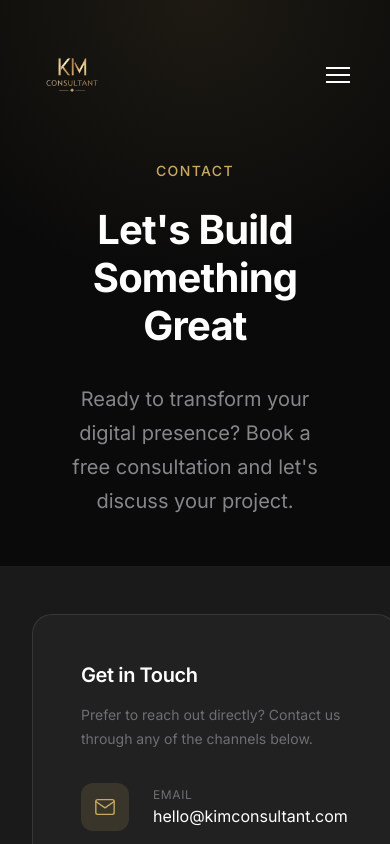
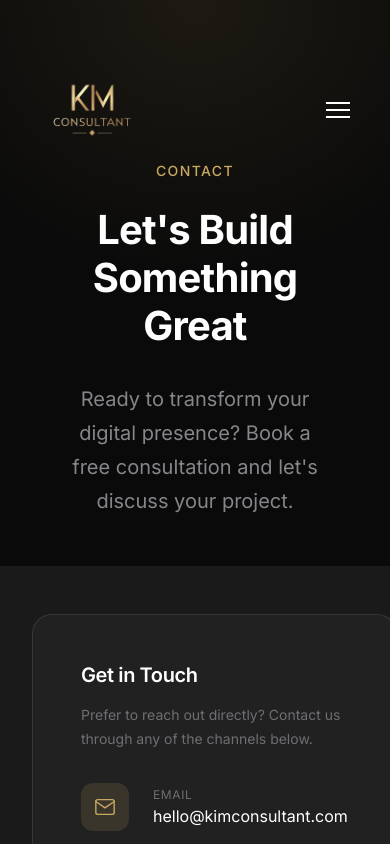
Before and after one commit to HamesInFlames/Company---website, a React (Vite) app: page /contact in a window 390 px wide. Shown: the top 844 px of the page. Built offline with nearby package versions, Linux system fonts and the light colour scheme.

Commit message:
Increase logo size by 1.5x

```diff
--- a/src/components/Footer.css
+++ b/src/components/Footer.css
@@ -30,7 +30,7 @@
 }
 
 .footer-logo-image {
-  height: 100px;
+  height: 150px;
   width: auto;
   object-fit: contain;
 }
--- a/src/components/Header.css
+++ b/src/components/Header.css
@@ -25,7 +25,7 @@
 }
 
 .logo-image {
-  height: 130px;
+  height: 195px;
   width: auto;
   object-fit: contain;
 }
@@ -176,7 +176,7 @@
 
 @media (max-width: 480px) {
   .logo-image {
-    height: 80px;
+    height: 120px;
   }
 
   .mobile-menu {
--- a/src/styles/index.css
+++ b/src/styles/index.css
@@ -57,7 +57,7 @@
   --max-width: 1200px;
   --max-width-narrow: 900px;
   --max-width-wide: 1400px;
-  --header-height: 150px;
+  --header-height: 220px;
 
   /* Transitions */
   --transition-fast: 0.2s ease;
```
